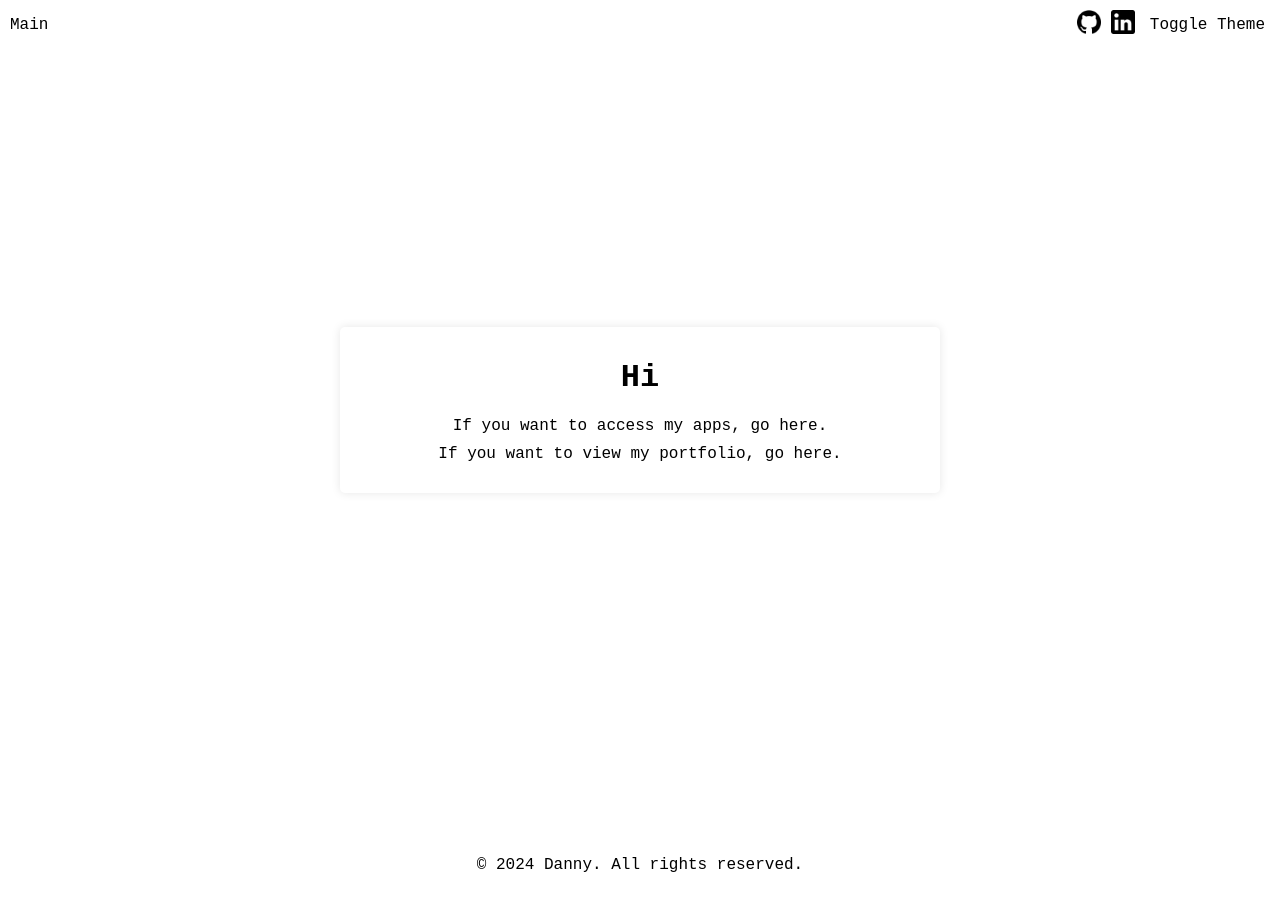
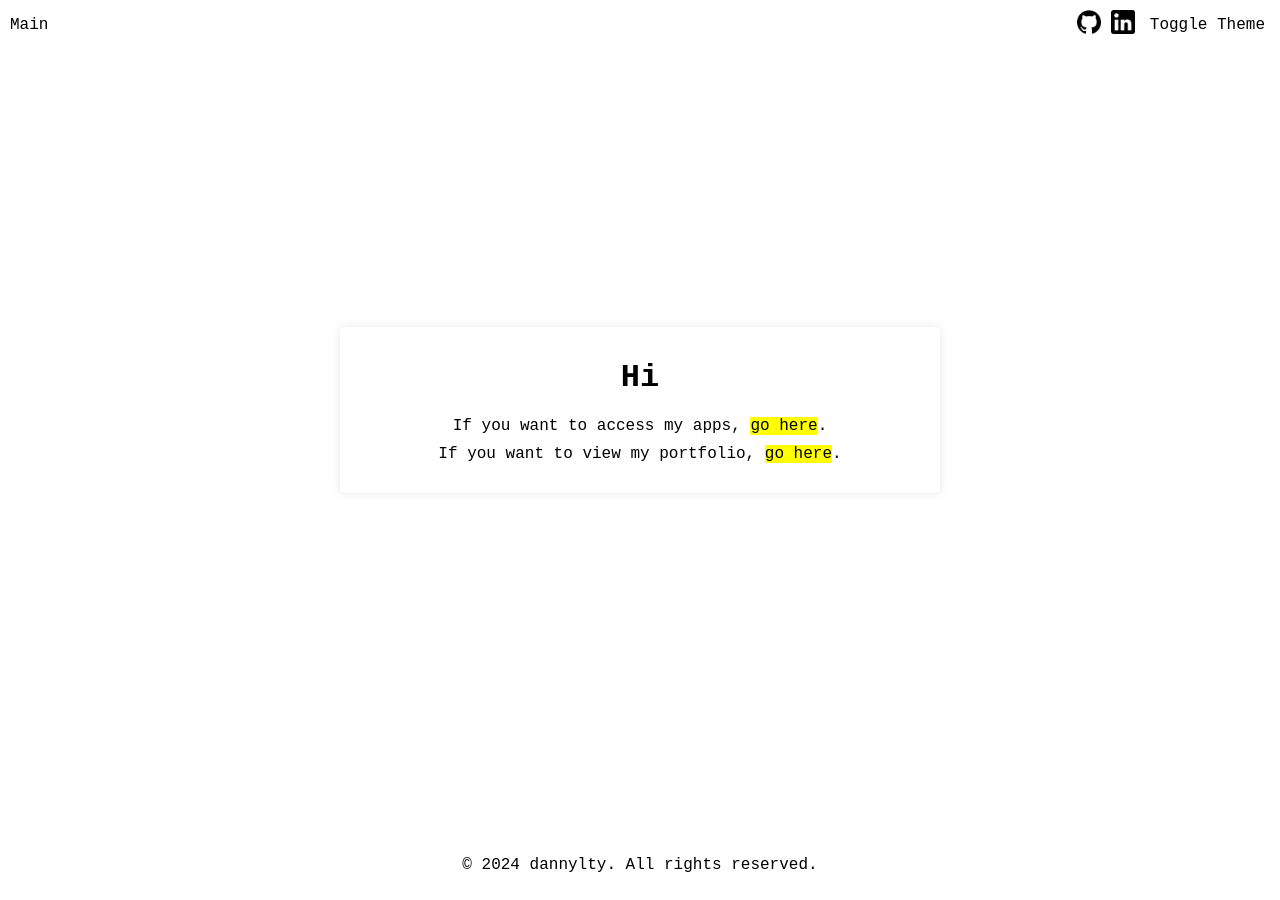
Before and after one commit to dannylty/portfolio, a Jekyll site: the page built from index.md, in a window 1280 px wide and 900 px high. Built offline with Jekyll 4.4.1, drawn with Linux system fonts in a browser that asks for light colours.

Commit message:
Decent enough homepage

```diff
--- a/_includes/footer.html
+++ b/_includes/footer.html
@@ -1,3 +1,3 @@
 <footer>
-    <p>© {{ 'now' | date: "%Y" }} Danny. All rights reserved.</p>
+    <p>© {{ 'now' | date: "%Y" }} dannylty. All rights reserved.</p>
 </footer>
--- /dev/null
+++ b/_layouts/central.html
@@ -0,0 +1,14 @@
+---
+layout: default
+---
+
+<div class="container home-container">
+    <header>
+        <h1> {{ page.subtitle }} </h1>
+    </header>
+    <nav>
+        <ul>
+            {{ content }}
+        </ul>
+    </nav>
+</div>
--- a/_layouts/home.html
+++ /dev/null
@@ -1,15 +0,0 @@
----
-layout: default
----
-
-<div class="container home-container">
-    <header>
-        <h1>Hi</h1>
-    </header>
-    <nav>
-        <ul>
-            <li>If you want to access my apps, <a href="{{ 'apps.html' | relative_url }}">go here</a>.</li>
-            <li>If you want to view my portfolio, <a href="{{ 'portfolio.html' | relative_url }}">go here</a>.</li>
-        </ul>
-    </nav>
-</div>
--- a/assets/css/main.css
+++ b/assets/css/main.css
@@ -1,5 +1,26 @@
+.theme-light {
+    --background-color: #fff;
+    --text-color: #333;
+    --link-color: #0000EE;
+    --link-hover-color: #551A8B;
+    --highlight-color-1: #00FFFF;
+    --highlight-color-2: #ffaeee;
+}
+
+.theme-dark {
+    --background-color: #333;
+    --text-color: #fff;
+    --link-color: #ADD8E6;
+    --link-hover-color: #FFA07A;
+    --highlight-color-1: #006666;
+    --highlight-color-2: #6b0054;
+    mark {
+        background-color: darkblue;
+    }
+}
+
 body {
-    font-family: 'Courier New', Courier, monospace;
+    font-family: 'Roboto Slab', Roboto Slab, monospace;
     background-color: var(--background-color);
     color: var(--text-color);
     display: flex;
@@ -52,20 +73,6 @@
 .toggle-theme {
     cursor: pointer;
     padding: 5px; /* Easier to click */
-}
-
-.theme-light {
-    --background-color: #fff;
-    --text-color: #333;
-    --link-color: #0000EE;
-    --link-hover-color: #551A8B;
-}
-
-.theme-dark {
-    --background-color: #333;
-    --text-color: #fff;
-    --link-color: #ADD8E6;
-    --link-hover-color: #FFA07A;
 }
 
 header {
```
Also changed, not shown: index.md (+4 -1 lines), 2 other files.
